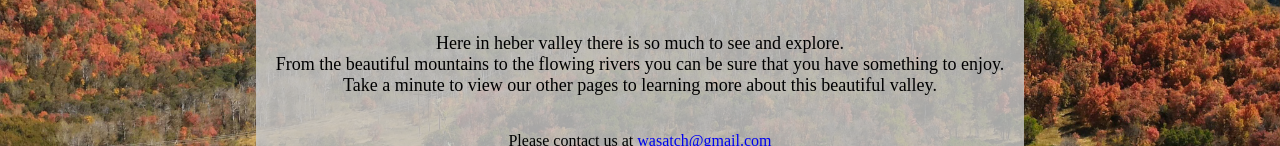
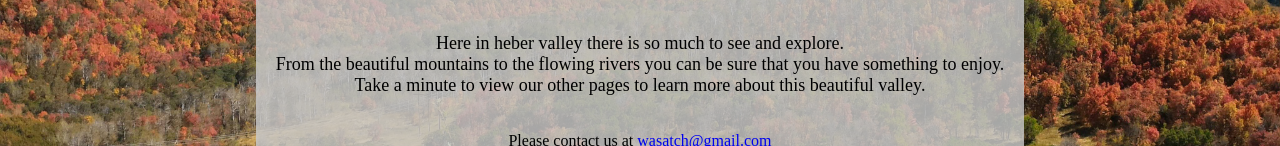
Before and after one commit to xCjay/Heber-Website, a plain HTML site: page index.html in a window 1280 px wide. Shown: the part 474-620 px from the top of the page. Drawn offline with Linux system fonts and the light colour scheme.

Commit message:
Update index.html

```diff
--- a/index.html
+++ b/index.html
@@ -40,7 +40,7 @@
                         <br>
                         From the beautiful mountains to the flowing rivers you can be sure that you have something to enjoy.
                         <br>
-                        Take a minute to view our other pages to learning more about this beautiful valley.
+                        Take a minute to view our other pages to learn more about this beautiful valley.
                     </p>
                 </article>
                 <br>
```
